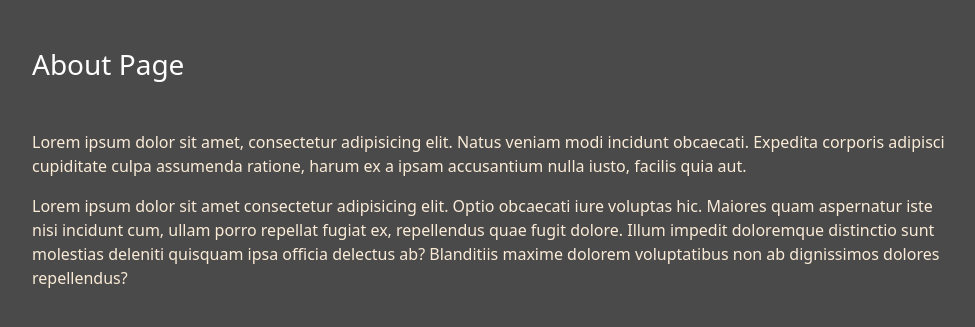
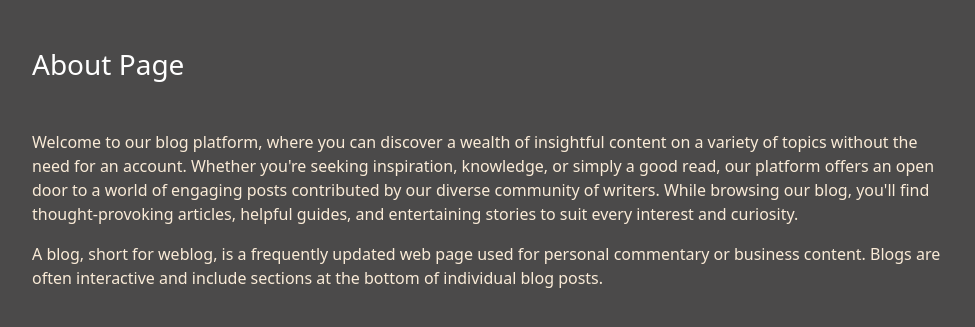
Before and after one commit to abhiraj23/MiniBlog, a Django app: page /about/ in a window 1280 px wide. Shown: the part 56-383 px from the top of the page, without its empty margins (50-1025 px from the left). Run offline with Django 4.2, Linux system fonts and the light colour scheme; some libraries are stand-ins or nearby versions.

Commit message:
mini blog project

```diff
--- /dev/null
+++ b/blog/static/blog/js/script.js
@@ -0,0 +1,18 @@
+// custom.js
+
+document.addEventListener('DOMContentLoaded', function() {
+    var alerts = document.querySelectorAll('.alert');
+
+    alerts.forEach(function(alert) {
+        // Check if the alert has the 'auto-dismiss' class
+        if (alert.classList.contains('auto-dismiss')) {
+            // Automatically close the alert after 1 second
+            setTimeout(function() {
+                alert.classList.add('fade');
+                setTimeout(function() {
+                    alert.remove();
+                }, 1000); // Change timeout to 1000 milliseconds (1 second)
+            }, 1000); // Change timeout to 1000 milliseconds (1 second)
+        }
+    });
+});
--- a/blog/templates/blog/about.html
+++ b/blog/templates/blog/about.html
@@ -6,16 +6,17 @@
 <div class="col-sm-10">
     <h3 class="text-white my-5">About Page</h3>
     <p>
-        Lorem ipsum dolor sit amet, consectetur adipisicing elit.
-        Natus veniam modi incidunt obcaecati. Expedita corporis adipisci cupiditate culpa
-        assumenda ratione, harum ex a ipsam accusantium nulla iusto, facilis quia aut.
-    </p>
-    <p>
-        Lorem ipsum dolor sit amet consectetur adipisicing elit. Optio obcaecati iure voluptas hic.
-        Maiores quam aspernatur iste nisi incidunt cum, ullam porro repellat fugiat ex,
-        repellendus quae fugit dolore. Illum impedit doloremque distinctio sunt molestias
-        deleniti quisquam ipsa officia delectus ab? Blanditiis maxime dolorem voluptatibus
-        non ab dignissimos dolores repellendus?
+        Welcome to our blog platform, where you can discover a wealth of insightful content on a
+        variety of topics without the need for an account. Whether you're seeking inspiration,
+        knowledge, or simply a good read, our platform offers an open door to a world of engaging
+        posts contributed by our diverse community of writers. While browsing our blog, you'll find
+        thought-provoking articles, helpful guides, and entertaining stories to suit every interest
+        and curiosity.
+        <p>
+            A blog, short for weblog, is a frequently updated web page used for personal commentary or
+        business content. Blogs are often interactive and include sections at the bottom of individual
+        blog posts.
+        </p>
     </p>
 
 
--- a/blog/templates/blog/base.html
+++ b/blog/templates/blog/base.html
@@ -39,5 +39,6 @@
 <script src="{% static 'blog/js/jquery.js' %}"></script>
 <script src="{% static 'blog/js/popper.js' %}"></script>
 <script src="{% static 'blog/js/bootstrap.js' %}"></script>
+<script src="{% static 'blog/js/script.js' %}"></script>
 </body>
 </html>
--- a/blog/templates/blog/dashboard.html
+++ b/blog/templates/blog/dashboard.html
@@ -4,7 +4,7 @@
 {% block msg %}
 {% if messages%}
 {%for message in messages%}
-<div {% if message.tags%} class='alert alert-{{message.tags}} alert-dismissible fade show'{% endif %}>
+<div {% if message.tags%} class='alert alert-{{message.tags}} alert-dismissible fade show auto-dismiss'{% endif %}>
 <strong>{{message}}</strong>
 <button type='button' class='close' data-dismiss='alert' aria-label='Close'>
     <span aria-hidden='true'>&times;</span>
@@ -39,7 +39,7 @@
         <tbody>
             {% for post in posts %}
             <tr>
-                <th scope='row'>{{post.id}}</th>
+                <th scope='row'>{{ forloop.counter }}</th> <!-- Displaying the loop counter as post ID-->
                 <td>{{post.title}}</td>
                 <td>{{post.desc}}</td>
                 <td class='text-center'>
--- a/blog/views.py
+++ b/blog/views.py
@@ -1,4 +1,4 @@
-from django.shortcuts import render, HttpResponseRedirect, redirect
+from django.shortcuts import render, HttpResponseRedirect, redirect,  get_object_or_404
 from .forms import SignupForm, LoginForm, PostForm
 from django.contrib import messages
 from django.contrib.auth import authenticate, login, logout
@@ -24,7 +24,7 @@ def dashboard(request):
         posts = Post.objects.filter(user_post = request.user)
         # posts = Post.objects.all()
         full_name = request.user.get_full_name()
-        print(full_name)
+
         return render(request, "blog/dashboard.html", {'posts': posts, 'full_name': full_name})
     else:
         return HttpResponseRedirect('/login/')
@@ -34,7 +34,7 @@ def user_signup(request):
     if request.method == "POST":
         form = SignupForm(request.POST)
         if form.is_valid():
-            messages.success(request,"Welcome, Account is created")
+            messages.success(request, "Welcome, Account is created")
             user = form.save()
             # group = Group.objects.get(name='Author')
             # user.groups.add(group)
@@ -73,10 +73,10 @@ def add_post(request):
         if request.method == 'POST':
             form= PostForm(request.POST)
             if form.is_valid():
-                # post = form.save(commit=False)
-                # post.user_post = request.user
-                form.save()
-                form = PostForm()
+                post = form.save(commit=False)
+                post.user_post = request.user
+                post.save()
+                return redirect('dashboard')
                 # form.save()
         else:
             form = PostForm()
@@ -89,9 +89,10 @@ def update_post(request, id):
     if request.user.is_authenticated:
         if request.method == "POST":
             pi= Post.objects.get(pk=id)
-            form = PostForm(reaquest.POST, instance=pi)
+            form = PostForm(request.POST, instance=pi)
             if form.is_valid:
                 form.save()
+                return redirect('dashboard')
         else:
             pi= Post.objects.get(pk=id)
             form = PostForm(instance=pi)
@@ -102,6 +103,18 @@ def update_post(request, id):
 
 def delete_post(request, id):
     if request.user.is_authenticated:
-        return HttpResponseRedirect('/dashboard/')
+        # Get the post object by its ID
+        post = get_object_or_404(Post, id=id)
+
+        # Check if the post belongs to the logged-in user
+        if post.user_post == request.user:
+            # Delete the post
+            post.delete()
+            # Redirect to the dashboard or any other appropriate page
+            return HttpResponseRedirect('/dashboard/')
+        else:
+            # If the post doesn't belong to the user, return a permission denied message or redirect to an error page
+            return render(request, 'error.html', {'message': 'You do not have permission to delete this post.'})
     else:
+        # If the user is not authenticated, redirect to the login page
         return HttpResponseRedirect('/login/')
```
Also changed, not shown: blog/forms.py (+10 -1 lines), db.sqlite3.
